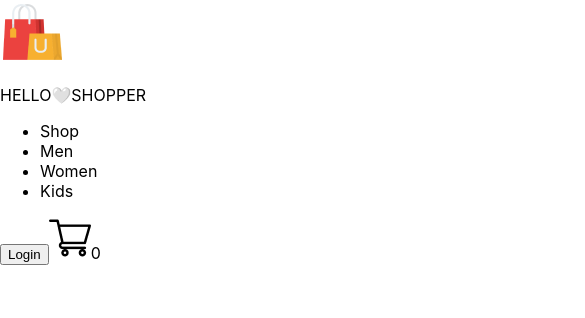
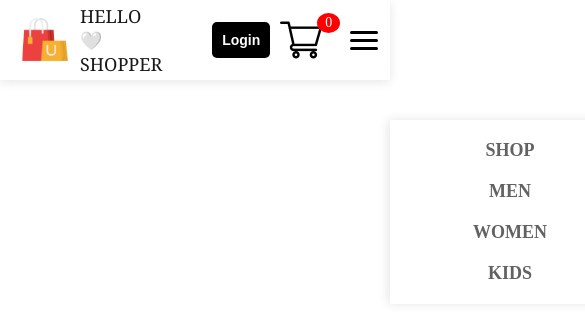
Before and after one commit to punSavitri/react-ecommerce-app, a React (Create React App) app: page / in a window 390 px wide. Shown: the top 318 px of the page, 585 px wide, since content can reach past the window. Built offline with nearby package versions, Linux system fonts and the light colour scheme.

Commit message:
added style to Navbar component, responsiveness on mobile device

```diff
--- a/src/components/navbar/Navbar.css
+++ b/src/components/navbar/Navbar.css
@@ -0,0 +1,130 @@
+/* main navbar */
+.navbar {
+  height: 80px;
+  display: flex;
+  justify-content: space-between;
+  padding: 0 40px;
+  box-shadow: 0px 2px 10px rgba(0, 0, 0, 0.1);
+  background: #fff;
+  position: relative;
+}
+.nav-logo {
+  display: flex;
+  align-items: center;
+  gap: 10px;
+}
+.nav-logo img {
+  width: 50px;
+}
+.nav-logo p {
+  color: #171717;
+  font-size: 38px;
+  font-weight: 600;
+  font-family: Georgia, "Times New Roman", Times, serif;
+}
+.nav-menu {
+  display: flex;
+  align-items: center;
+  list-style: none;
+  gap: 30px;
+  color: #626262;
+  font-size: 40px;
+  font-weight: 700;
+  text-transform: uppercase;
+  transition: 0.3s ease;
+}
+.nav-menu li {
+  cursor: pointer;
+  font-size: 18px;
+}
+.nav-menu hr {
+  border: none;
+  border-radius: 10px;
+  width: 80%;
+  height: 3px;
+  background-color: #292525;
+}
+.nav-login-cart {
+  display: flex;
+  align-items: center;
+  gap: 10px;
+}
+.nav-login-cart button {
+  padding: 8px 20px;
+  border: none;
+  border-radius: 5px;
+  color: #fff;
+  background: black;
+  cursor: pointer;
+}
+/* Adding click effect on login button */
+.nav-login-cart button:active {
+  background-color: #737373;
+}
+
+.nav-cart-count {
+  margin-top: -35px;
+  margin-left: -15px;
+  padding: 2px 8px;
+  border-radius: 50%;
+  font-size: 14px;
+  background: red;
+  color: white;
+}
+/* Hamburger Icon */
+.hamburger {
+  display: none;
+  flex-direction: column;
+  gap: 5px;
+  cursor: pointer;
+}
+.hamburger span {
+  width: 28px;
+  height: 3px;
+  background: black;
+  border-radius: 5px;
+}
+/* mobile responsive */
+@media (max-width: 768px) {
+  .navbar {
+    padding: 0 20px;
+  }
+  .nav-logo p {
+    margin-right: 10px;
+    color: #171717;
+    font-size: 18px;
+    font-weight: 400;
+    font-family: Georgia, "Times New Roman", Times, serif;
+  }
+  .nav-menu {
+    position: absolute;
+    top: 80px;
+    right: 0;
+    background: white;
+    width: 200px;
+    flex-direction: column;
+    padding: 20px;
+    gap: 20px;
+    box-shadow: -2px 0 10px rgba(0, 0, 0, 0.1);
+    transform: translateX(100%);
+    opacity: 1;
+  }
+  .nav-menu.active {
+    transform: translateX(0);
+    opacity: 1;
+  }
+  .hamburger {
+    display: flex;
+    justify-content: center;
+    margin-left: 10px;
+  }
+  .nav-login-cart {
+    gap: 10px;
+    margin-left: 40px;
+  }
+  .nav-login-cart button {
+    padding: 10px 10px;
+    font-size: 14px;
+    font-weight: 600;
+  }
+}
--- a/src/components/navbar/Navbar.jsx
+++ b/src/components/navbar/Navbar.jsx
@@ -1,9 +1,12 @@
-import React from "react";
+import React, { useState } from "react";
 import "./Navbar.css";
 import logo from "../assets/logo.png";
 import cart_icon from "../assets/cart_icon.png";
 
 const Navbar = () => {
+  //define state variables
+  const [menuOpen, setMenuOpen] = useState(false);
+
   return (
     <>
       <div className="navbar">
@@ -11,7 +14,9 @@ const Navbar = () => {
           <img src={logo} alt="brand logo" />
           <p>HELLO🤍SHOPPER</p>
         </div>
-        <ul className="nav-menu">
+
+        {/* Menu */}
+        <ul className={menuOpen ? "nav-menu active" : "nav-menu"}>
           <li>Shop</li>
           <li>Men</li>
           <li>Women</li>
@@ -20,7 +25,13 @@ const Navbar = () => {
         <div className="nav-login-cart">
           <button>Login</button>
           <img src={cart_icon} alt="image of shopping cart" />
-          <dic className="nav-cart-count">0</dic>
+          <div className="nav-cart-count">0</div>
+        </div>
+        {/* Hamburger Icon */}
+        <div className="hamburger" onClick={() => setMenuOpen(!menuOpen)}>
+          <span></span>
+          <span></span>
+          <span></span>
         </div>
       </div>
     </>
--- a/src/index.css
+++ b/src/index.css
@@ -1,13 +1,4 @@
 body {
   margin: 0;
-  font-family: -apple-system, BlinkMacSystemFont, 'Segoe UI', 'Roboto', 'Oxygen',
-    'Ubuntu', 'Cantarell', 'Fira Sans', 'Droid Sans', 'Helvetica Neue',
-    sans-serif;
-  -webkit-font-smoothing: antialiased;
-  -moz-osx-font-smoothing: grayscale;
+  padding:0;
 }
-
-code {
-  font-family: source-code-pro, Menlo, Monaco, Consolas, 'Courier New',
-    monospace;
-}
```
